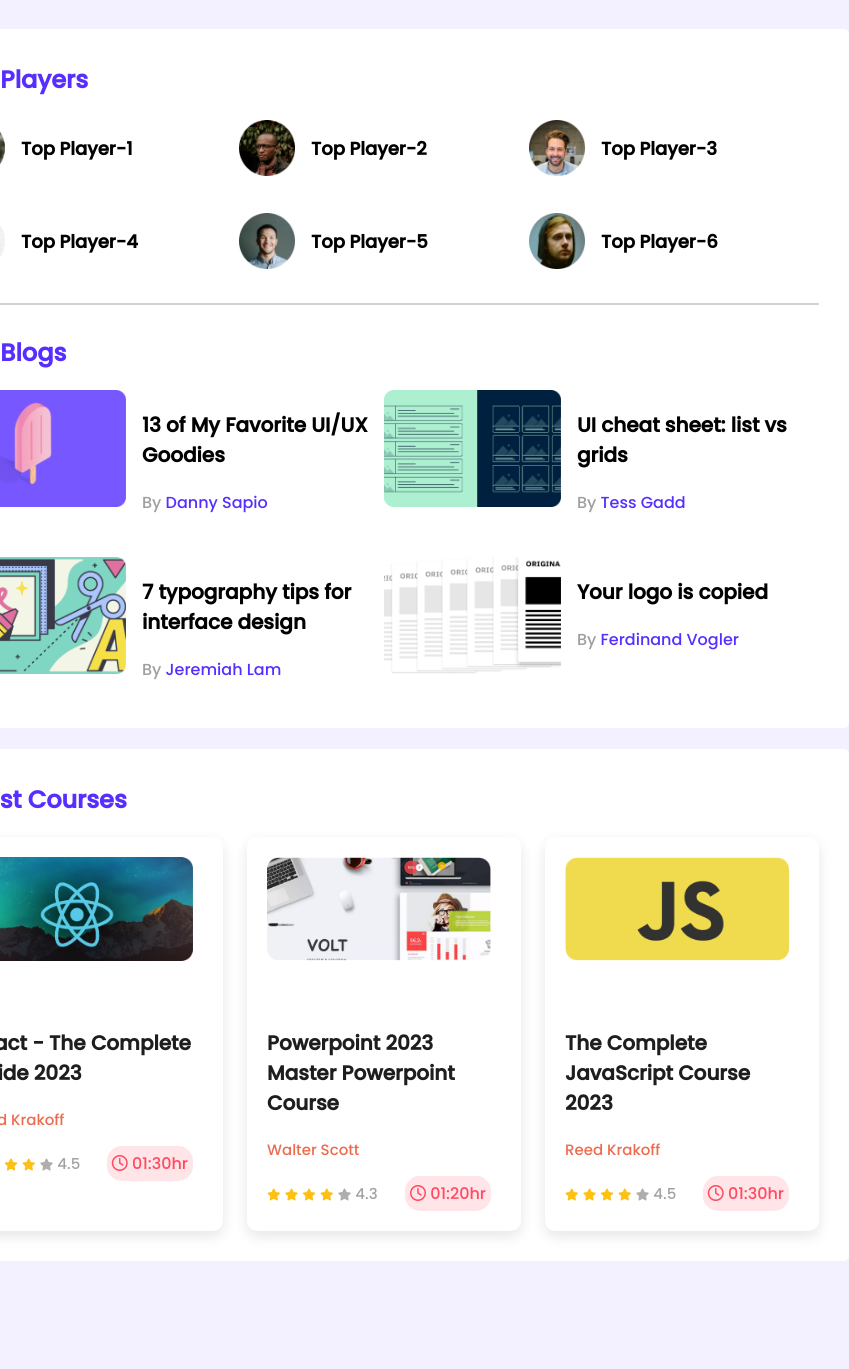
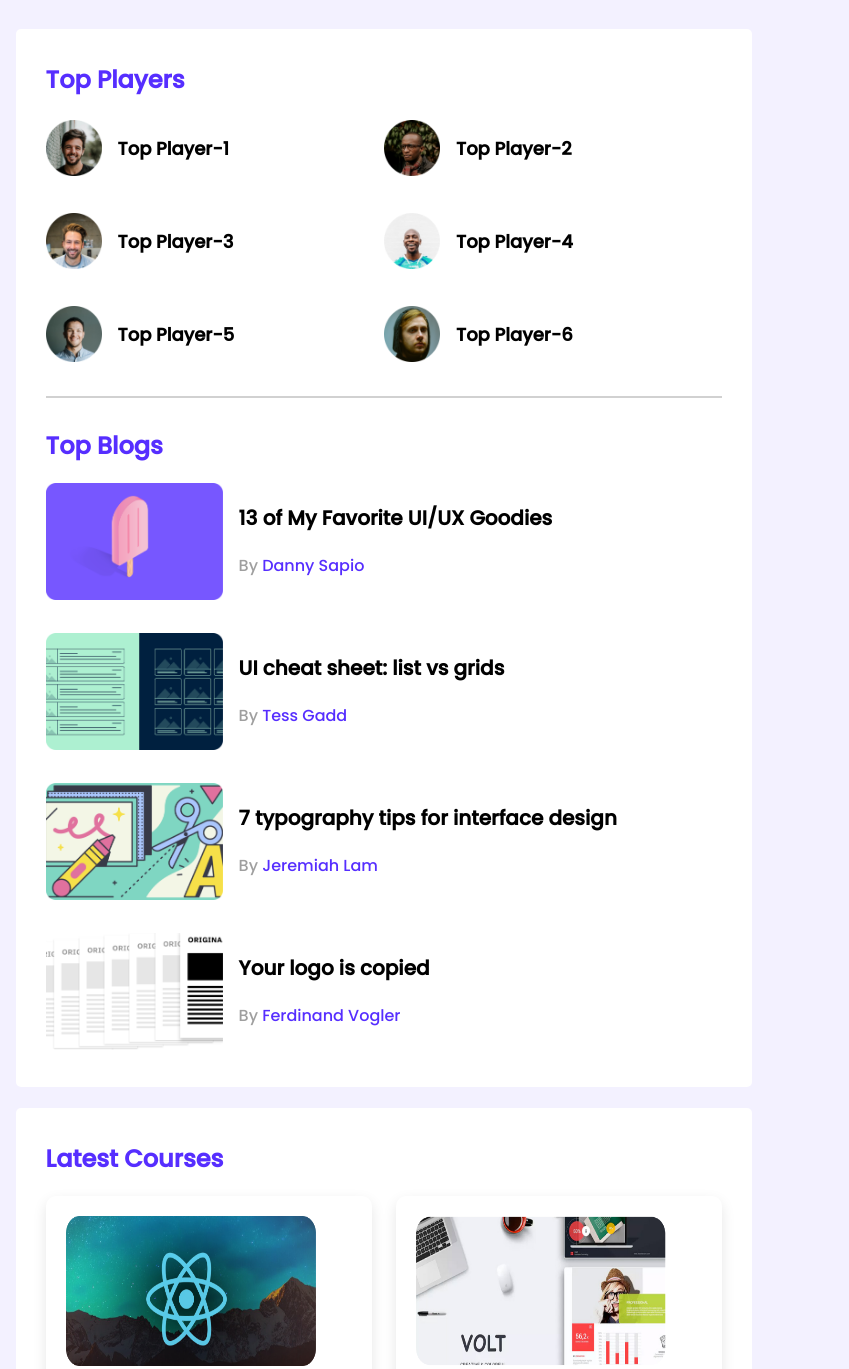
Before and after one commit to Mutah3r/leader-board-css3, a plain HTML site: page index.html in a window 768 px wide. Shown: the top 1369 px of the page, 849 px wide, since content can reach past the window. Before the commit the page ends 1269 px from the top, so only its background shows below. Drawn offline with Linux system fonts and the light colour scheme.

Commit message:
added responsive design

```diff
--- a/styles/style.css
+++ b/styles/style.css
@@ -66,6 +66,7 @@ hr {
     grid-template-columns: repeat(2, 1fr);
     grid-row-gap: 26px;
 }
+
 .blog {
     display: flex;
 }
@@ -112,22 +113,29 @@ hr {
     width: 224px;
     height: 104px;
 }
-.course-banner, .course-detail {
+
+.course-banner,
+.course-detail {
     padding: 20px;
 }
+
 .course-title {
     color: #1E1E1E;
     font-size: 20px;
 }
 
 
-.course-title, .course-info, .course-duration {
+.course-title,
+.course-info,
+.course-duration {
     margin-right: 5px;
 }
+
 .course-author {
     color: #ED6B4F;
     font-size: 15px;
 }
+
 .course-info {
     display: flex;
     align-items: center;
@@ -158,3 +166,37 @@ hr {
     padding: 5px;
     color: #FF4A60;
 }
+
+/* ------------------
+    Media Queries
+-------------------*/
+
+/* Mobile Devices */
+@media only screen and (max-width: 688px) {
+    .container {
+        width: 80%;
+    }
+    .players, .blogs, .courses {
+        grid-template-columns: repeat(1, 1fr);
+    }
+    .player, .blog {
+        flex-direction: column;
+    }
+}
+
+/* Tablet Devices */
+@media only screen and (min-width:689px) and (max-width:992px) {
+    .container {
+        width: 90%;
+    }
+    .players, .courses {
+        grid-template-columns: repeat(2, 1fr);
+    }
+    .blogs {
+        grid-template-columns: repeat(1, 1fr);
+    }
+    .course .course-banner img {
+        width: 250px;
+        height: 150px;
+    }
+}
```
